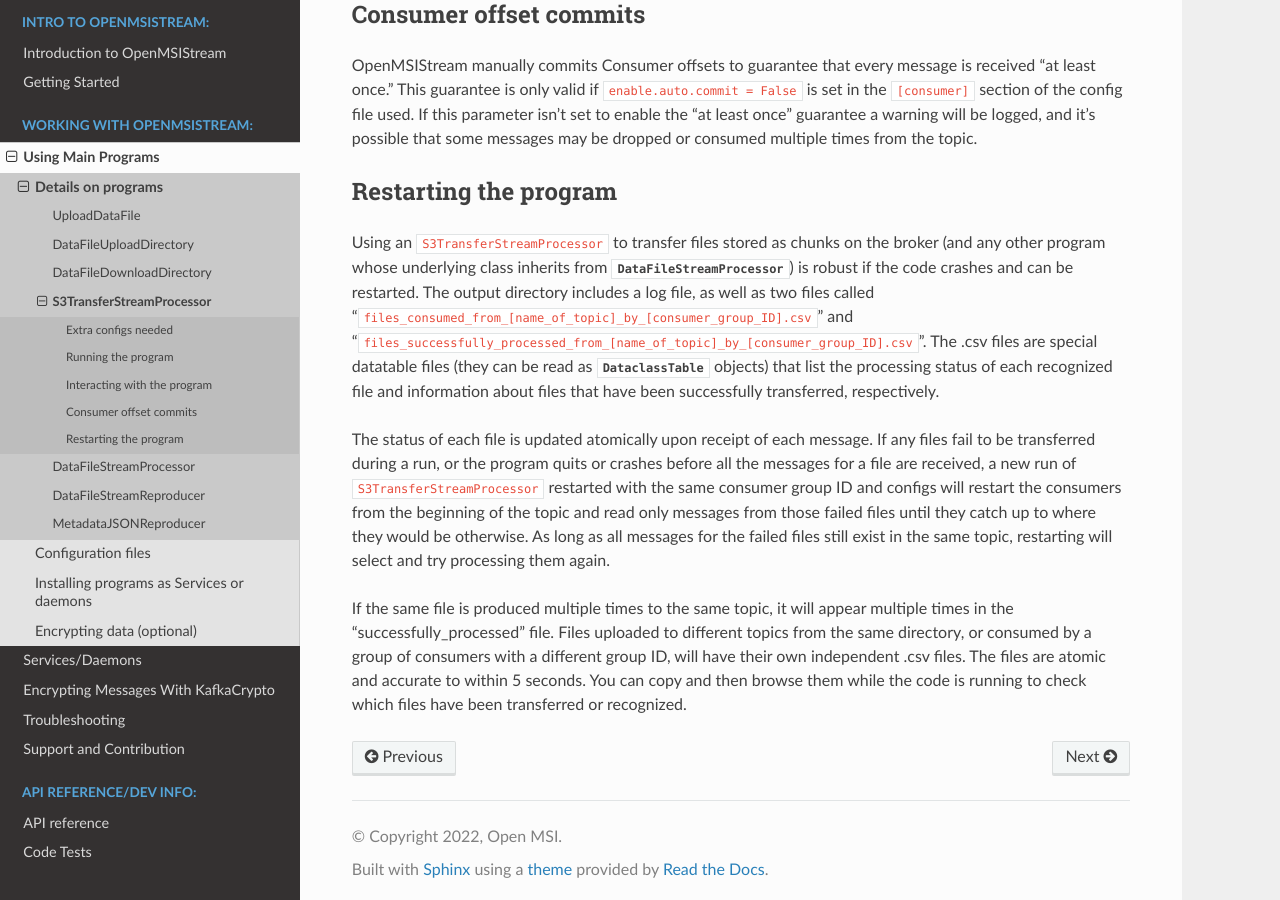
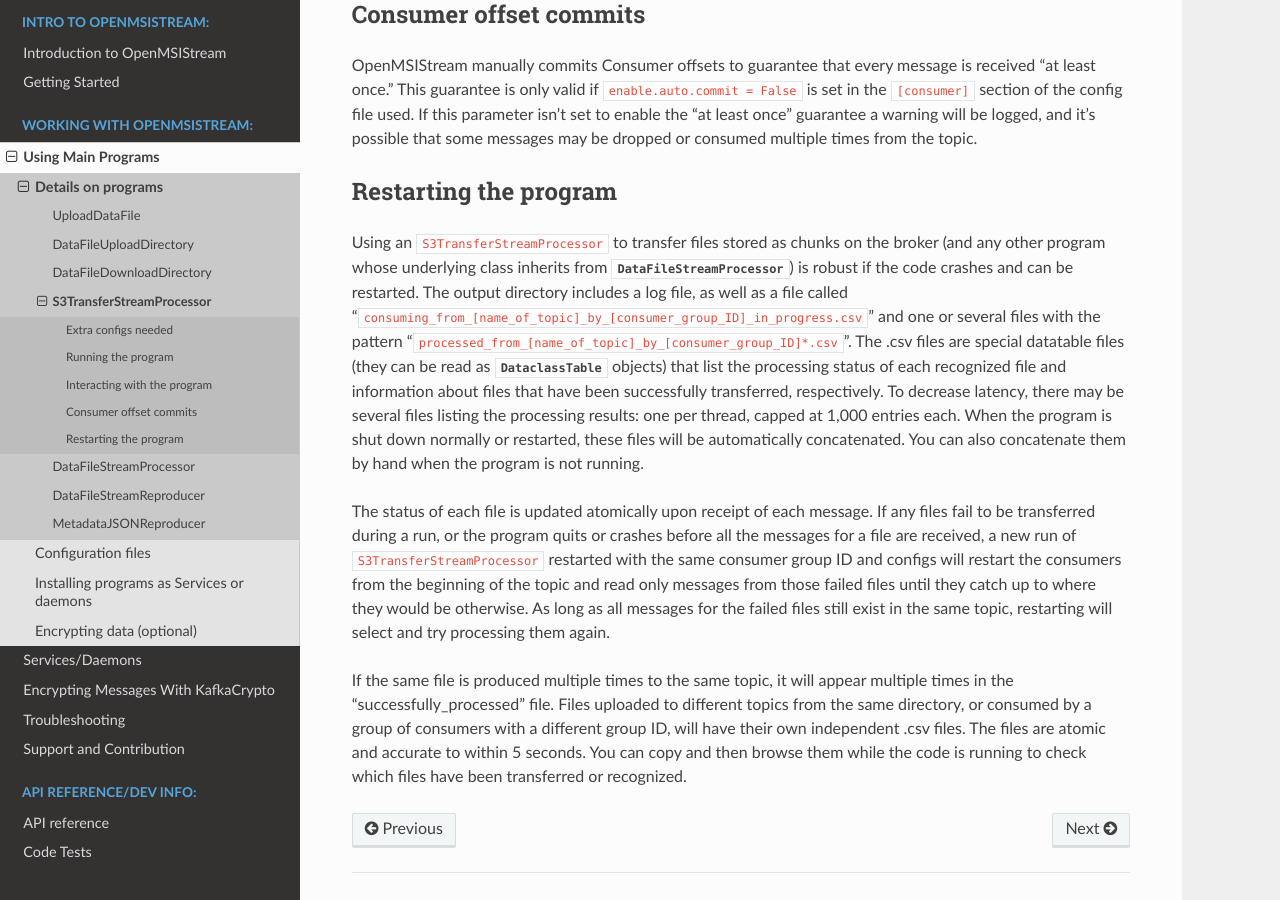
Before and after one commit to openmsi/openmsistream, a Sphinx documentation site: the page built from docs/source/user_info/main_programs/s3_transfer_stream_processor.rst, in a window 1280 px wide and 900 px high, scrolled down 2200 px. Built offline with Sphinx 7.4.7 and the Read the Docs theme 2.0.0, drawn with Linux system fonts in a browser that asks for light colours.

Commit message:
Documentation update
and increment version #

```diff
--- a/docs/source/user_info/main_programs/s3_transfer_stream_processor.rst
+++ b/docs/source/user_info/main_programs/s3_transfer_stream_processor.rst
@@ -56,7 +56,7 @@
 Restarting the program
 ----------------------
 
-Using an ``S3TransferStreamProcessor`` to transfer files stored as chunks on the broker (and any other program whose underlying class inherits from :class:`~.DataFileStreamProcessor`) is robust if the code crashes and can be restarted. The output directory includes a log file, as well as two files called "``files_consumed_from_[name_of_topic]_by_[consumer_group_ID].csv``" and "``files_successfully_processed_from_[name_of_topic]_by_[consumer_group_ID].csv``". The .csv files are special datatable files (they can be read as :class:`~.utilities.DataclassTable` objects) that list the processing status of each recognized file and information about files that have been successfully transferred, respectively.
+Using an ``S3TransferStreamProcessor`` to transfer files stored as chunks on the broker (and any other program whose underlying class inherits from :class:`~.DataFileStreamProcessor`) is robust if the code crashes and can be restarted. The output directory includes a log file, as well as a file called "``consuming_from_[name_of_topic]_by_[consumer_group_ID]_in_progress.csv``" and one or several files with the pattern "``processed_from_[name_of_topic]_by_[consumer_group_ID]*.csv``". The .csv files are special datatable files (they can be read as :class:`~.utilities.DataclassTable` objects) that list the processing status of each recognized file and information about files that have been successfully transferred, respectively. To decrease latency, there may be several files listing the processing results: one per thread, capped at 1,000 entries each. When the program is shut down normally or restarted, these files will be automatically concatenated. You can also concatenate them by hand when the program is not running.
 
 The status of each file is updated atomically upon receipt of each message. If any files fail to be transferred during a run, or the program quits or crashes before all the messages for a file are received, a new run of ``S3TransferStreamProcessor`` restarted with the same consumer group ID and configs will restart the consumers from the beginning of the topic and read only messages from those failed files until they catch up to where they would be otherwise. As long as all messages for the failed files still exist in the same topic, restarting will select and try processing them again.
 
--- a/setup.py
+++ b/setup.py
@@ -1,7 +1,7 @@
 #imports
 import setuptools, site
 
-version = '1.0.2'
+version = '1.1.0'
 
 site.ENABLE_USER_SITE = True #https://www.scivision.dev/python-pip-devel-user-install/
 
```
Also changed, not shown: README.md (+1 -1 lines).
